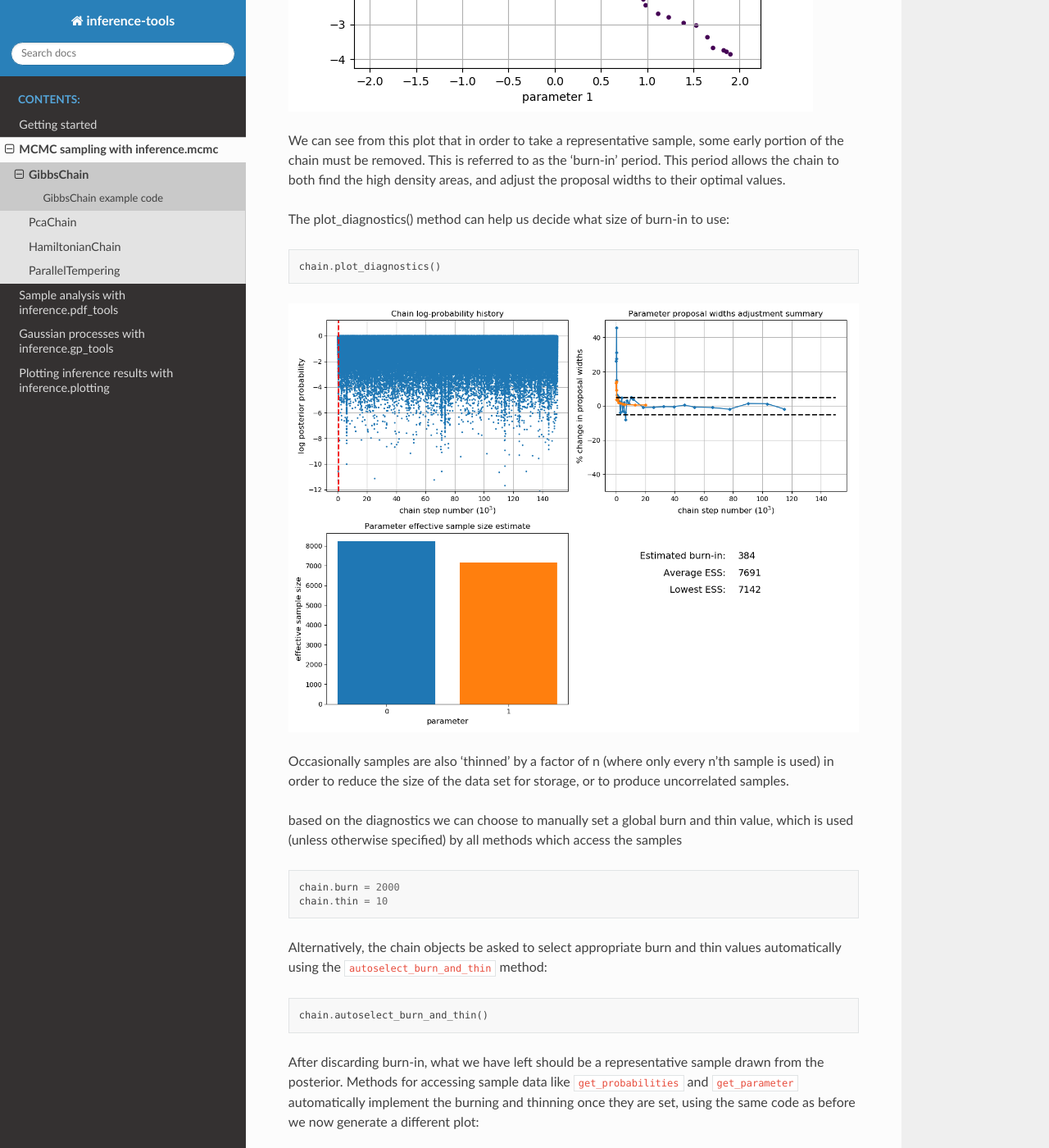
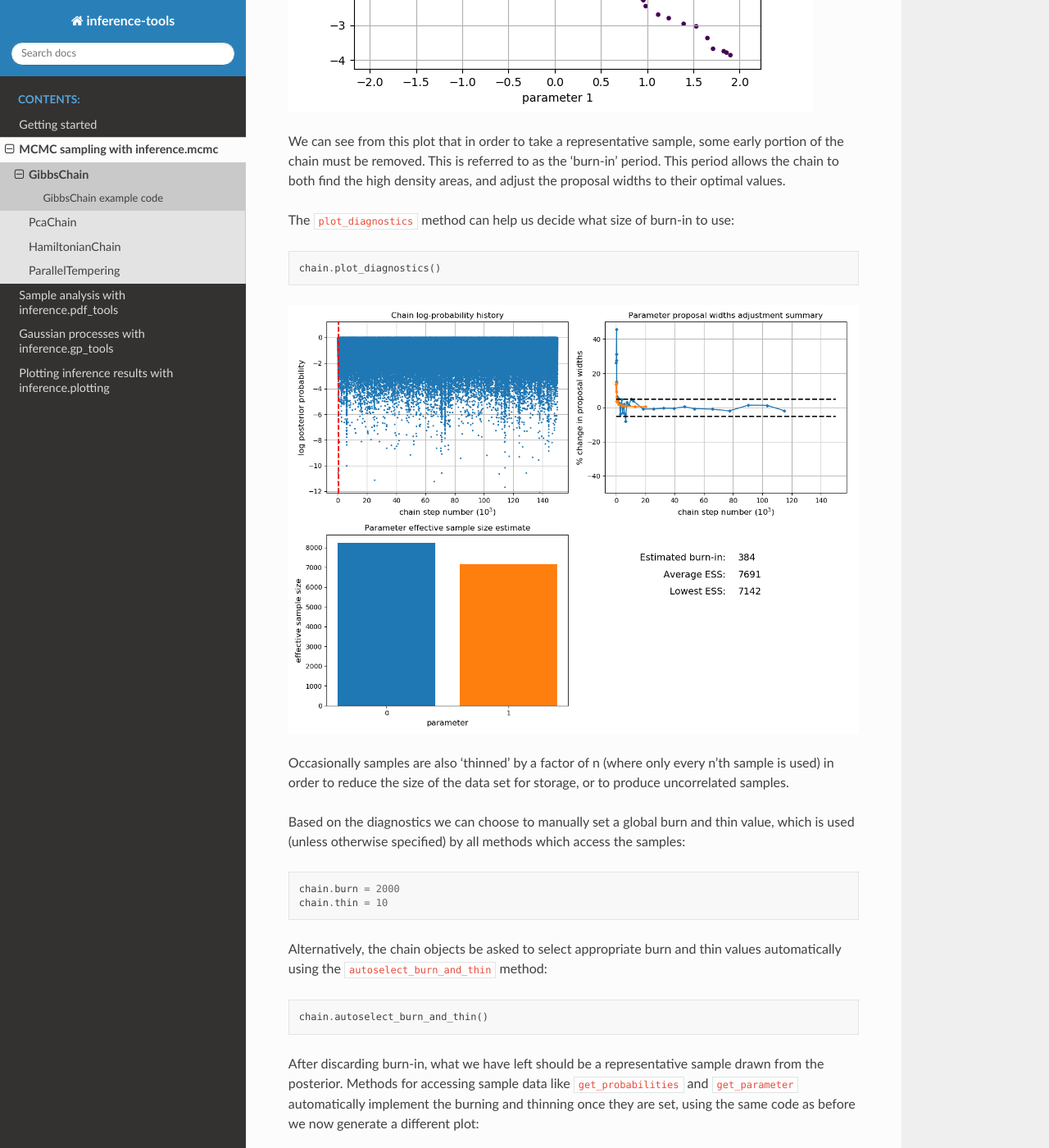
Before and after one commit to C-bowman/inference-tools-docs, a Sphinx documentation site: the page built from docs/source/GibbsChain.rst, in a window 1280 px wide and 1400 px high, scrolled down 1369 px. Shown: the whole window at 82% size. Built offline with Sphinx 7.4.7 and the Read the Docs theme 2.0.0, drawn with Linux system fonts in a browser that asks for light colours; some of the changed text lies outside the part shown.

Commit message:
Improvements to example code for GibbsChain and ParallelTempering

```diff
--- a/docs/source/GibbsChain.rst
+++ b/docs/source/GibbsChain.rst
@@ -21,7 +21,7 @@
       X2 = X**2
       return -X2 - 15.*(Y - X2)**2 - 0.5*(X2 + Y**2)/3.
 
-Create the chain object
+Create the chain object:
 
 .. code-block:: python
 
@@ -34,8 +34,8 @@
 
    chain.advance(150000)
 
-The samples for the n'th parameter can be accessed through the
-get_parameter(n) method. We could use this to plot the path of
+The samples for any parameter can be accessed through the
+``get_parameter`` method. We could use this to plot the path of
 the chain through the 2D parameter space:
 
 .. code-block:: python
@@ -54,7 +54,7 @@
 the 'burn-in' period. This period allows the chain to both find the high
 density areas, and adjust the proposal widths to their optimal values.
 
-The plot_diagnostics() method can help us decide what size of burn-in to use:
+The ``plot_diagnostics`` method can help us decide what size of burn-in to use:
 
 .. code-block:: python
 
@@ -66,9 +66,9 @@
 n'th sample is used) in order to reduce the size of the data set for
 storage, or to produce uncorrelated samples.
 
-based on the diagnostics we can choose to manually set a global burn and
+Based on the diagnostics we can choose to manually set a global burn and
 thin value, which is used (unless otherwise specified) by all methods which
-access the samples
+access the samples:
 
 .. code-block:: python
 
@@ -110,11 +110,12 @@
    pdf_2 = chain.get_marginal(1, unimodal = True)
 
 ``get_marginal`` returns a density estimator object, which can be called
-as a function to return the value of the pdf at any point.
+as a function to return the value of the pdf at any point:
 
 .. code-block:: python
 
    ax = linspace(-3, 4, 500) # axis on which to evaluate the marginal PDFs
+   # plot the marginal distributions
    plt.plot( ax, pdf_1(ax), label = 'param #1 marginal', lw = 2)
    plt.plot( ax, pdf_2(ax), label = 'param #2 marginal', lw = 2)
    plt.xlabel('parameter value')
--- a/docs/source/ParallelTempering.rst
+++ b/docs/source/ParallelTempering.rst
@@ -7,6 +7,9 @@
 
 ParallelTempering example code
 ^^^^^^^^^^^^^^^^^^^^^^^^^^^^^^
+
+Define a posterior with separated maxima, which is difficult
+for a single chain to explore:
 
 .. code-block:: python
 
```
Also changed, not shown: other parts of docs/source/GibbsChain.rst (+2 -0 lines).
